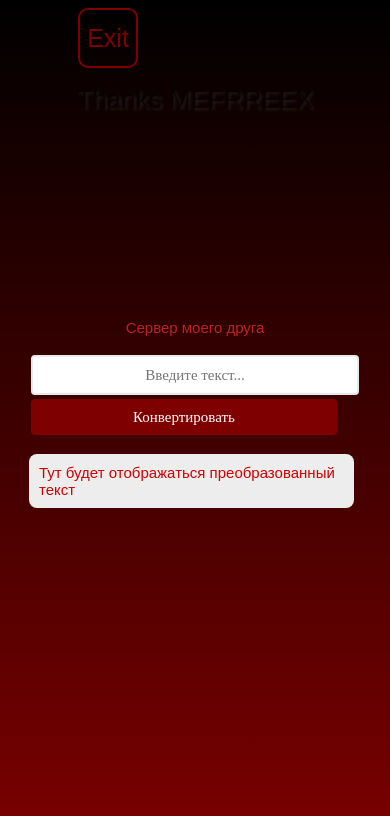
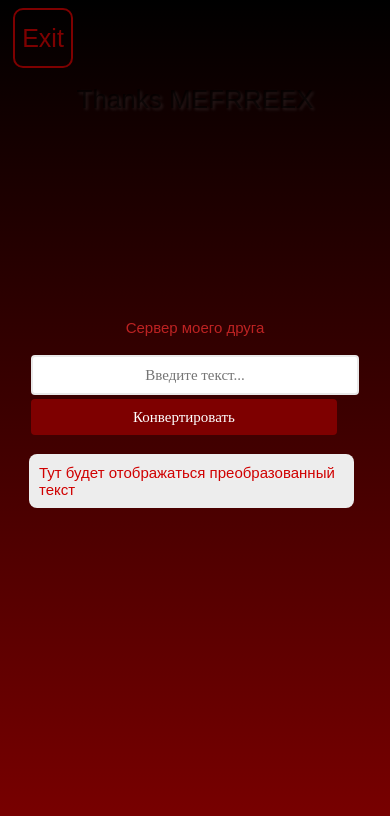
Before and after one commit to korimiku/NeverLine, a plain HTML site: page pages/convert.html in a window 390 px wide. Drawn offline with nearby package versions, Linux system fonts and the light colour scheme; a small style sheet from the web is missing; a web font is replaced by a local one.

Commit message:
ConverterAdaptive

```diff
--- a/pages/convertCSS.css
+++ b/pages/convertCSS.css
@@ -209,3 +209,9 @@
     margin: 0;
     padding-top: 16px;
 }
+
+@media(max-width: 500px) {
+    .btn-exit {
+        margin-right: 130px;
+    }
+}
```
Lines whose indentation alone changed are shown as unchanged.
